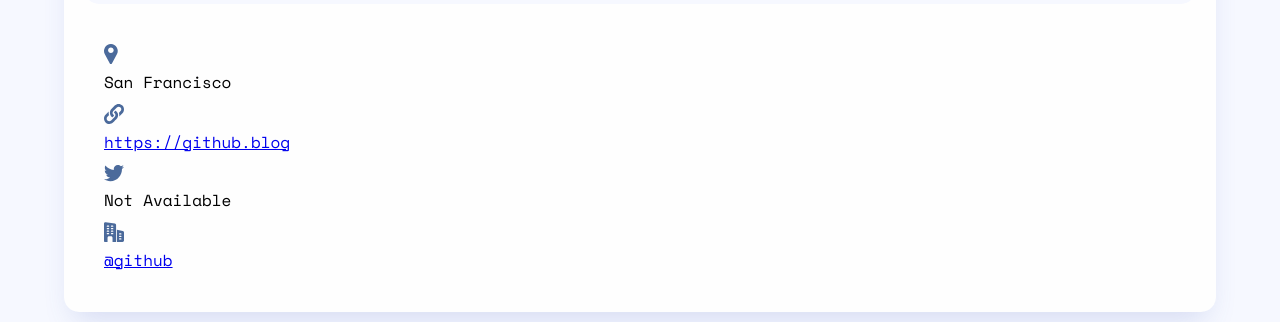
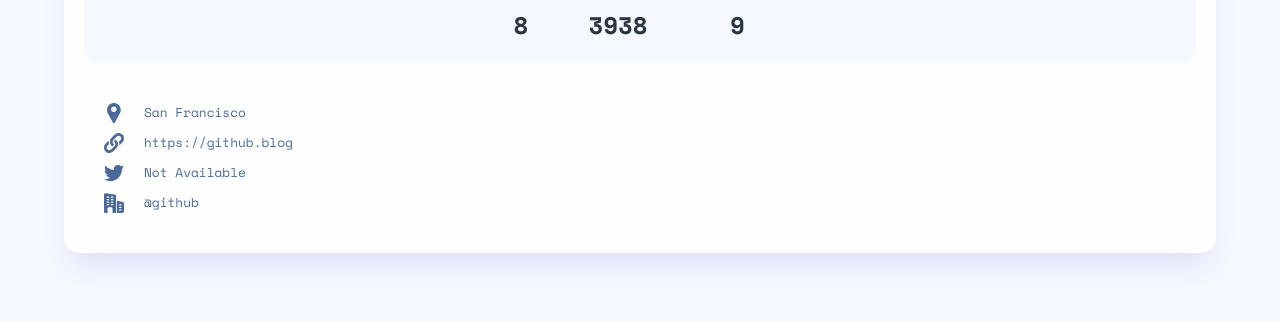
Before and after one commit to 200-Level-Internship-Projects/github-user-search, a plain HTML site: page index.html in a window 1280 px wide. Shown: the part 459-781 px from the top of the page. Drawn offline with nearby package versions, Linux system fonts and the light colour scheme.

Commit message:
dashfskj

```diff
--- a/index.html
+++ b/index.html
@@ -56,29 +56,29 @@
                 </div>
             </div>
             <div class="contact">
-                <div>
+                <div class="contact-details">
                     <div class="contact-icon">
                         <img src="./images/location.svg" alt="location">
                     </div>
-                    <div class="contact-name">San Francisco</div>
+                    <div class="contact-info">San Francisco</div>
                 </div>
-                <div>
+                <div class="contact-details">
                     <div class="contact-icon">
                         <img src="./images/url.svg" alt="url">
                     </div>
-                    <a class="contact-name" href="https://github.blog">https://github.blog</a>
+                    <a class="contact-info" href="https://github.blog">https://github.blog</a>
                 </div>
-                <div>
+                <div class="contact-details">
                     <div class="contact-icon">
                         <img src="./images/twitter.svg" alt="twitter">
                     </div>
-                    <div class="contact-name">Not Available</div>
+                    <div class="contact-info">Not Available</div>
                 </div>
-                <div>
+                <div class="contact-details">
                     <div class="contact-icon">
                         <img src="./images/building.svg" alt="building">
                     </div>
-                    <a class="contact-name" href="#">@github</a>
+                    <a class="contact-info" href="#">@github</a>
                 </div>
             </div>
         </main>
--- a/styles.css
+++ b/styles.css
@@ -234,9 +234,28 @@ h2{
     flex-direction: column;
     align-items: left;
     gap: 10px;
-    /* margin-top: 20px; */
     width: 100%;
     height: auto;
     padding: 20px;
+}
 
+.contact-details{
+    display: flex;
+    gap: 20px;
 }
+
+.contact-icon{
+    width: 20px;
+    height: 20px;
+}
+
+.contact-icon img{
+    height: 100%;
+    width: 100%;
+}
+
+.contact-info{
+    font-size: 0.8rem;
+    color: #4B6A9B;
+    text-decoration: none;
+}
```
